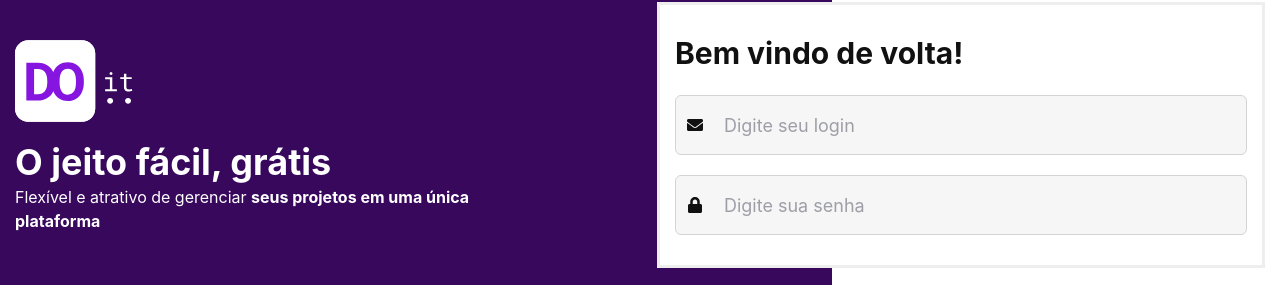
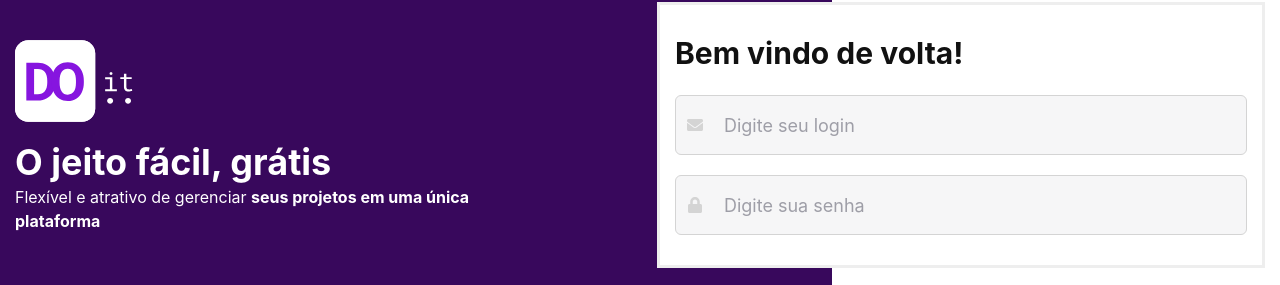
Before and after one commit to schillreff/do_it_front, a React (Create React App) app: page / in a window 1280 px wide. Shown: the part 273-558 px from the top of the page. Built offline with nearby package versions, Linux system fonts and the light colour scheme.

Commit message:
feat: added effects to the input

```diff
--- a/src/components/Form/input.tsx
+++ b/src/components/Form/input.tsx
@@ -1,13 +1,13 @@
 import {
+  Input as ChakraInput,
+  InputProps as ChakraInputProps,
   FormControl,
   FormErrorMessage,
   FormLabel,
-  Input as ChakraInput,
-  InputProps as ChakraInputProps,
+  InputGroup,
   InputLeftElement,
-  InputGroup,
 } from '@chakra-ui/react';
-import { useState, useEffect, useCallback, useRef } from 'react';
+import { useCallback, useEffect, useRef, useState } from 'react';
 import { FieldError } from 'react-hook-form';
 import { IconType } from 'react-icons';
 
@@ -18,6 +18,17 @@ interface InputProps extends ChakraInputProps {
   icon?: IconType;
 }
 
+type inputVariationOptions = {
+  [key: string]: string;
+};
+
+const inputVariation: inputVariationOptions = {
+  error: 'red.500',
+  default: 'gray.200',
+  focus: 'purple.800',
+  filled: 'green.500',
+};
+
 export const Input = ({
   name,
   error = null,
@@ -25,13 +36,35 @@ export const Input = ({
   label,
   ...rest
 }: InputProps) => {
+  const [variation, setVariation] = useState('default');
+
+  const inputRef = useRef<HTMLInputElement>(null);
+
+  useEffect(() => {
+    if (error) {
+      return setVariation('error');
+    }
+  }, [error]);
+
+  const handleInputFocus = useCallback(() => {
+    if (!error) {
+      return setVariation('focus');
+    }
+  }, [error]);
+
+  const handleInputBlur = useCallback(() => {
+    if (inputRef.current?.value && !error) {
+      return setVariation('filled');
+    }
+  }, [error]);
+
   return (
-    <FormControl>
-      {!!label && <FormLabel>Label</FormLabel>}
+    <FormControl isInvalid={!!error}>
+      {!!label && <FormLabel>{label}</FormLabel>}
 
       <InputGroup flexDirection={'column'}>
         {Icon && (
-          <InputLeftElement mt={'2.5'}>
+          <InputLeftElement color={inputVariation[variation]} mt={'2.5'}>
             <Icon />
           </InputLeftElement>
         )}
@@ -39,6 +72,10 @@ export const Input = ({
         <ChakraInput
           name={name}
           bg={'gray.50'}
+          color={inputVariation[variation]}
+          borderColor={inputVariation[variation]}
+          onFocus={handleInputFocus}
+          onBlurCapture={handleInputBlur}
           variant={'outline'}
           _hover={{ bgColor: 'gray.100' }}
           _placeholder={{ color: 'gray.300' }}
```
